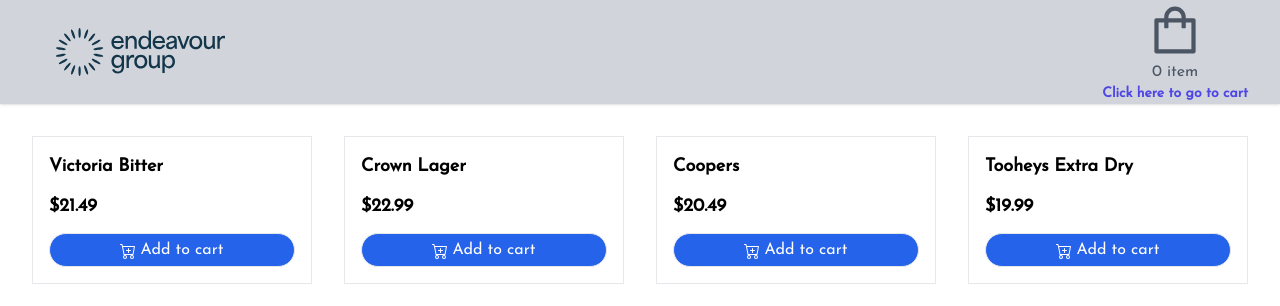
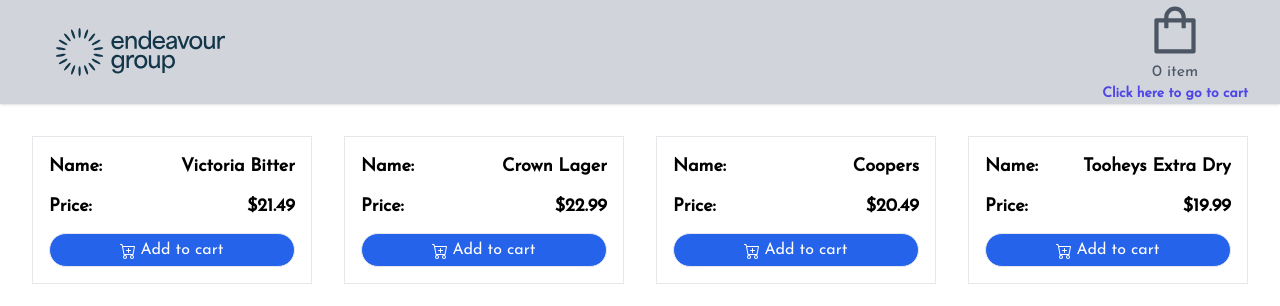
Before and after one commit to srivanks/eg-test, a React (Vite) app: page / in a window 1280 px wide. Shown: the top 306 px of the page. Built offline with nearby package versions, Linux system fonts and the light colour scheme; data requests are answered from the project's data file.

Commit message:
fix: Added proper type checking for add to cart function.

```diff
--- a/src/Product/Product.tsx
+++ b/src/Product/Product.tsx
@@ -5,10 +5,18 @@
   return (
     <div className="container m-auto grid grid-cols-3 sm:grid-cols-1">
       <div className="p-4 border">
+      <div className="flex items-center justify-between">
+        <p className="text-lg font-bold text-black truncate block capitalize">
+        Name:
+        </p>
         <p className="text-lg font-bold text-black truncate block capitalize">
           {name}
         </p>
-        <div className="flex items-center">
+        </div>
+        <div className="flex items-center justify-between">
+          <p className="text-lg font-semibold text-black cursor-auto my-3">
+            Price:
+          </p>
           <p className="text-lg font-semibold text-black cursor-auto my-3">
             ${price}
           </p>
--- a/src/types/types.ts
+++ b/src/types/types.ts
@@ -11,7 +11,7 @@
   id: number
   price: number
   name: string
-  addToCart: (product: ProductProps) => void
+  addToCart: (id: number) => void
 }
 
 export type ItemProps = {
```
